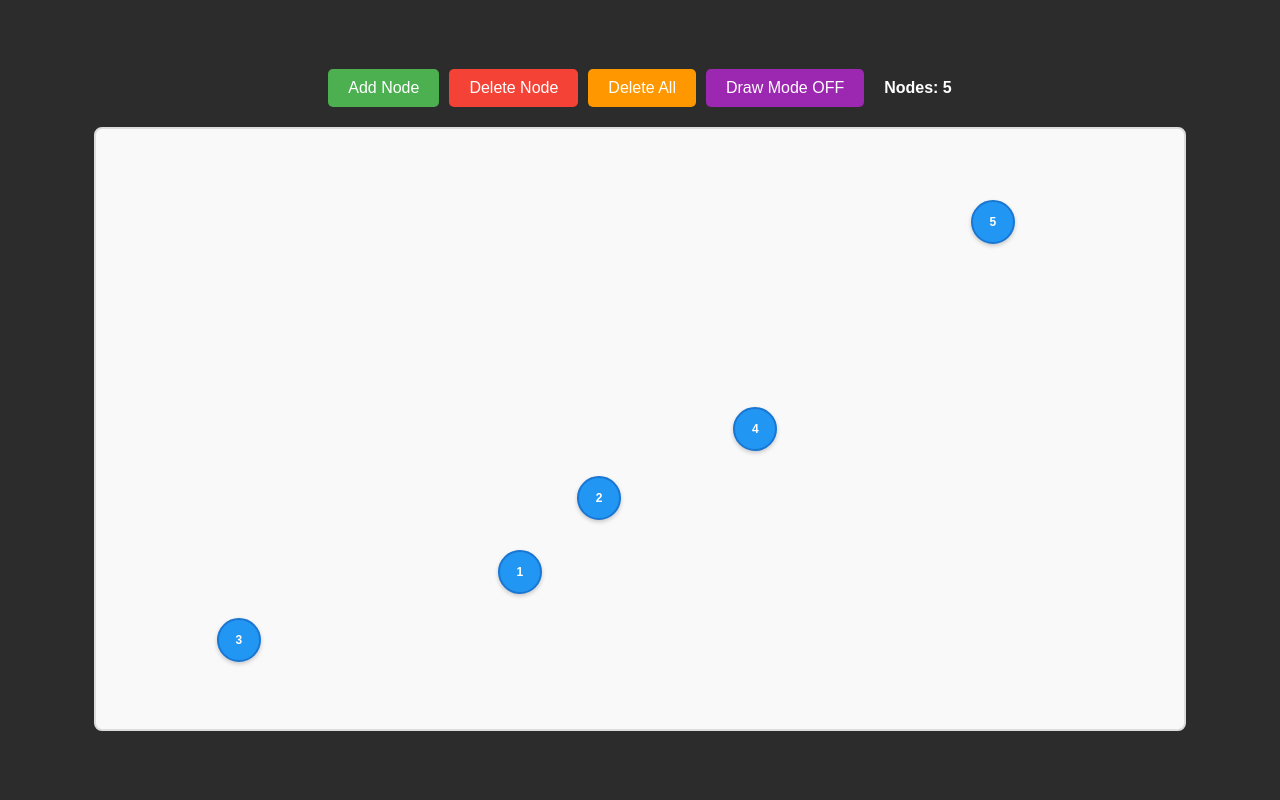
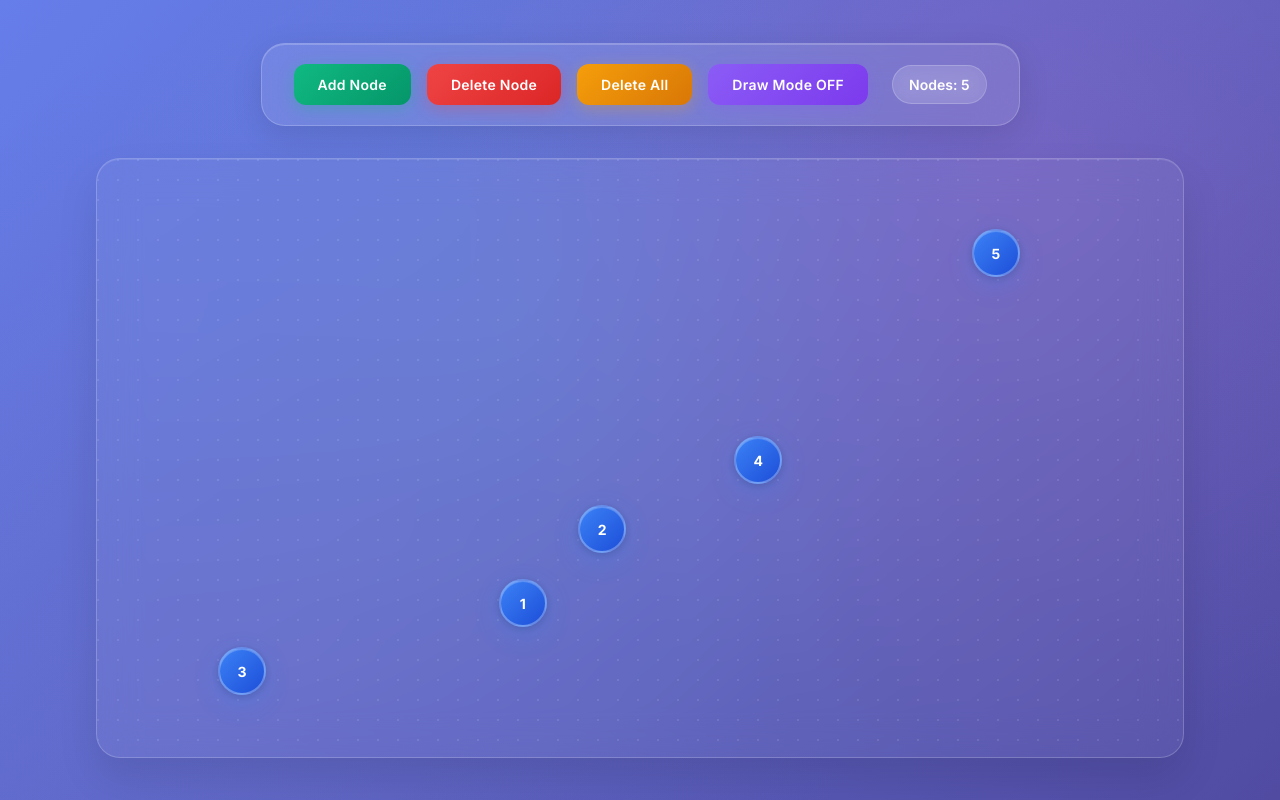
Before and after one commit to ejinian/node-drawer, a React (Vite) app: page / in a window 1280 px wide. Built offline with nearby package versions, Linux system fonts and the light colour scheme.

Commit message:
CSS revamp

```diff
--- a/src/App.css
+++ b/src/App.css
@@ -1,6 +1,15 @@
+@import url('https://fonts.googleapis.com/css2?family=Inter:wght@400;500;600;700&display=swap');
+
+* {
+  box-sizing: border-box;
+}
+
 body {
   margin: 0;
   padding: 0;
+  font-family: 'Inter', -apple-system, BlinkMacSystemFont, sans-serif;
+  background: linear-gradient(135deg, #667eea 0%, #514ba2 100%);
+  overflow: hidden;
 }
 
 .App {
@@ -10,98 +19,209 @@ body {
   flex-direction: column;
   align-items: center;
   justify-content: center;
-  font-family: Arial, sans-serif;
-  background-color: #2c2c2c;
-  box-sizing: border-box;
+  position: relative;
   overflow: hidden;
 }
 
+.App::before {
+  content: '';
+  position: absolute;
+  top: 0;
+  left: 0;
+  right: 0;
+  bottom: 0;
+  background:
+    radial-gradient(circle at 20% 80%, rgba(120, 119, 198, 0.2) 0%, transparent 50%),
+    radial-gradient(circle at 80% 20%, rgba(255, 119, 198, 0.15) 0%, transparent 50%),
+    radial-gradient(circle at 40% 40%, rgba(120, 219, 255, 0.1) 0%, transparent 50%);
+  pointer-events: none;
+  z-index: 0;
+}
+
 .controls {
-  margin-bottom: 20px;
+  margin-bottom: 32px;
   display: flex;
-  gap: 10px;
+  gap: 16px;
   align-items: center;
   z-index: 10;
   flex-shrink: 0;
+  padding: 20px 32px;
+  background: rgba(255, 255, 255, 0.1);
+  backdrop-filter: blur(20px);
+  border: 1px solid rgba(255, 255, 255, 0.2);
+  border-radius: 24px;
+  box-shadow:
+    0 8px 32px rgba(0, 0, 0, 0.1),
+    inset 0 1px 0 rgba(255, 255, 255, 0.2);
 }
 
 .controls button {
-  padding: 10px 20px;
-  font-size: 16px;
+  padding: 12px 24px;
+  font-size: 14px;
+  font-weight: 600;
   border: none;
-  border-radius: 5px;
+  border-radius: 12px;
   cursor: pointer;
-  transition: background-color 0.2s;
+  transition: all 0.3s cubic-bezier(0.4, 0, 0.2, 1);
+  position: relative;
+  overflow: hidden;
+  backdrop-filter: blur(10px);
+  font-family: 'Inter', sans-serif;
+  letter-spacing: 0.02em;
 }
 
+.controls button::before {
+  content: '';
+  position: absolute;
+  top: 0;
+  left: -100%;
+  width: 100%;
+  height: 100%;
+  background: linear-gradient(90deg, transparent, rgba(255, 255, 255, 0.2), transparent);
+  transition: left 0.5s;
+}
+
+.controls button:hover::before {
+  left: 100%;
+}
+
+/* Add Node Button */
 .controls button:first-child {
-  background-color: #4CAF50;
+  background: linear-gradient(135deg, #10b981 0%, #059669 100%);
   color: white;
+  box-shadow: 0 4px 16px rgba(16, 185, 129, 0.3);
 }
 
 .controls button:first-child:hover {
-  background-color: #45a049;
+  transform: translateY(-2px);
+  box-shadow: 0 8px 24px rgba(16, 185, 129, 0.4);
 }
 
+.controls button:first-child:active {
+  transform: translateY(0);
+}
+
+/* Delete Node Button */
 .controls button:nth-child(2) {
-  background-color: #f44336;
+  background: linear-gradient(135deg, #ef4444 0%, #dc2626 100%);
   color: white;
+  box-shadow: 0 4px 16px rgba(239, 68, 68, 0.3);
 }
 
 .controls button:nth-child(2):hover:not(:disabled) {
-  background-color: #da190b;
+  transform: translateY(-2px);
+  box-shadow: 0 8px 24px rgba(239, 68, 68, 0.4);
 }
 
+/* Delete All Button */
 .controls button:nth-child(3) {
-  background-color: #ff9800;
+  background: linear-gradient(135deg, #f59e0b 0%, #d97706 100%);
   color: white;
+  box-shadow: 0 4px 16px rgba(245, 158, 11, 0.3);
 }
 
 .controls button:nth-child(3):hover:not(:disabled) {
-  background-color: #e68900;
+  transform: translateY(-2px);
+  box-shadow: 0 8px 24px rgba(245, 158, 11, 0.4);
+}
+
+/* Draw Mode Button */
+.controls button:nth-child(4) {
+  background: linear-gradient(135deg, #8b5cf6 0%, #7c3aed 100%);
+  color: white;
+  box-shadow: 0 4px 16px rgba(139, 92, 246, 0.3);
+}
+
+.controls button:nth-child(4):hover {
+  transform: translateY(-2px);
+  box-shadow: 0 8px 24px rgba(139, 92, 246, 0.4);
+}
+
+.controls button:nth-child(4).active {
+  background: linear-gradient(135deg, #10b981 0%, #059669 100%);
+  box-shadow:
+    0 8px 24px rgba(16, 185, 129, 0.4),
+    0 0 0 2px rgba(16, 185, 129, 0.2);
+  animation: pulse-glow 2s infinite;
+}
+
+@keyframes pulse-glow {
+  0%, 100% {
+    box-shadow:
+      0 8px 24px rgba(16, 185, 129, 0.4),
+      0 0 0 2px rgba(16, 185, 129, 0.2);
+  }
+  50% {
+    box-shadow:
+      0 8px 32px rgba(16, 185, 129, 0.6),
+      0 0 0 4px rgba(16, 185, 129, 0.3);
+  }
 }
 
 .controls button:disabled {
-  background-color: #cccccc;
+  background: rgba(255, 255, 255, 0.1);
+  color: rgba(255, 255, 255, 0.4);
   cursor: not-allowed;
+  transform: none !important;
+  box-shadow: none !important;
 }
 
 .node-count {
-  font-weight: bold;
+  font-weight: 600;
   color: white;
-  margin-left: 10px;
-}
-
-.controls button:nth-child(4) {
-  background-color: #9c27b0;
-  color: white;
-}
-
-.controls button:nth-child(4):hover {
-  background-color: #7b1fa2;
-}
-
-.controls button:nth-child(4).active {
-  background-color: #4caf50;
-  box-shadow: 0 0 10px rgba(76, 175, 80, 0.5);
+  margin-left: 8px;
+  font-size: 14px;
+  background: rgba(255, 255, 255, 0.1);
+  padding: 8px 16px;
+  border-radius: 20px;
+  backdrop-filter: blur(10px);
+  border: 1px solid rgba(255, 255, 255, 0.2);
 }
 
 .draw-instruction {
-  color: #4caf50;
-  font-weight: bold;
-  font-size: 14px;
+  color: #10b981;
+  font-weight: 600;
+  font-size: 13px;
+  background: rgba(16, 185, 129, 0.1);
+  padding: 8px 16px;
+  border-radius: 20px;
+  border: 1px solid rgba(16, 185, 129, 0.2);
+  animation: breathe 2s ease-in-out infinite;
+}
+
+@keyframes breathe {
+  0%, 100% { opacity: 0.8; }
+  50% { opacity: 1; }
 }
 
 .canvas {
   position: relative;
   width: 85vw;
   height: 75vh;
-  border: 2px solid #ddd;
-  border-radius: 8px;
-  background-color: #f9f9f9;
+  border: 1px solid rgba(255, 255, 255, 0.2);
+  border-radius: 24px;
+  background: rgba(255, 255, 255, 0.05);
+  backdrop-filter: blur(20px);
   overflow: hidden;
   user-select: none;
   flex-shrink: 0;
+  box-shadow:
+    0 20px 40px rgba(0, 0, 0, 0.1),
+    inset 0 1px 0 rgba(255, 255, 255, 0.1);
+}
+
+.canvas::before {
+  content: '';
+  position: absolute;
+  top: 0;
+  left: 0;
+  right: 0;
+  bottom: 0;
+  background-image:
+    radial-gradient(circle at 1px 1px, rgba(255, 255, 255, 0.1) 1px, transparent 0);
+  background-size: 20px 20px;
+  pointer-events: none;
+  z-index: 0;
 }
 
 .arrows-layer {
@@ -114,68 +234,189 @@ body {
   z-index: 1;
 }
 
+.arrows-layer line {
+  stroke: rgba(255, 255, 255, 0.6);
+  stroke-width: 2.5;
+  filter: drop-shadow(0 2px 4px rgba(0, 0, 0, 0.2));
+}
+
+.arrows-layer polygon {
+  fill: rgba(255, 255, 255, 0.8);
+  filter: drop-shadow(0 2px 4px rgba(0, 0, 0, 0.2));
+}
+
 .node {
   position: absolute;
-  width: 40px;
-  height: 40px;
-  background-color: #2196F3;
-  border: 2px solid #1976D2;
+  width: 48px;
+  height: 48px;
+  background: linear-gradient(135deg, #3b82f6 0%, #1d4ed8 100%);
+  border: 2px solid rgba(255, 255, 255, 0.3);
   border-radius: 50%;
   display: flex;
   align-items: center;
   justify-content: center;
   color: white;
-  font-weight: bold;
-  font-size: 12px;
+  font-weight: 700;
+  font-size: 14px;
   cursor: grab;
-  box-shadow: 0 2px 4px rgba(0,0,0,0.2);
+  box-shadow:
+    0 8px 24px rgba(59, 130, 246, 0.3),
+    0 2px 8px rgba(0, 0, 0, 0.2),
+    inset 0 1px 0 rgba(255, 255, 255, 0.2);
   z-index: 2;
-  transition: transform 0.2s ease, background-color 0.2s ease, box-shadow 0.2s ease;
+  backdrop-filter: blur(10px);
+}
+
+.node::before {
+  content: '';
+  position: absolute;
+  top: -2px;
+  left: -2px;
+  right: -2px;
+  bottom: -2px;
+  background: linear-gradient(45deg, transparent 30%, rgba(255, 255, 255, 0.1) 50%, transparent 70%);
+  border-radius: 50%;
+  opacity: 0;
+  transition: opacity 0.3s;
 }
 
 .node:hover {
-  transform: scale(1.1);
-  background-color: #1976D2;
-  box-shadow: 0 4px 8px rgba(0,0,0,0.3);
-  transition: transform 0.2s ease, background-color 0.2s ease, box-shadow 0.2s ease;
+  transform: scale(1.15) translateY(-2px);
+  background: linear-gradient(135deg, #1d4ed8 0%, #1e40af 100%);
+  box-shadow:
+    0 12px 32px rgba(59, 130, 246, 0.4),
+    0 4px 16px rgba(0, 0, 0, 0.3),
+    inset 0 1px 0 rgba(255, 255, 255, 0.3);
+  border-color: rgba(255, 255, 255, 0.5);
+}
+
+.node:hover::before {
+  opacity: 1;
 }
 
 .node:active {
   cursor: grabbing;
+  transform: scale(1.05);
 }
 
 .node.draw-mode {
   cursor: crosshair;
+  border-color: rgba(16, 185, 129, 0.5);
 }
 
 .node.draw-mode:hover {
-  background-color: #4caf50;
-  border-color: #388e3c;
+  background: linear-gradient(135deg, #10b981 0%, #059669 100%);
+  border-color: rgba(16, 185, 129, 0.8);
+  box-shadow:
+    0 12px 32px rgba(16, 185, 129, 0.4),
+    0 4px 16px rgba(0, 0, 0, 0.3);
 }
 
 .node.selected {
-  background-color: #ff9800;
-  border-color: #f57c00;
-  box-shadow: 0 0 15px rgba(255, 152, 0, 0.6);
+  background: linear-gradient(135deg, #f59e0b 0%, #d97706 100%);
+  border-color: rgba(245, 158, 11, 0.8);
+  box-shadow:
+    0 12px 32px rgba(245, 158, 11, 0.4),
+    0 0 0 4px rgba(245, 158, 11, 0.2);
+  animation: selected-pulse 1.5s ease-in-out infinite;
+}
+
+@keyframes selected-pulse {
+  0%, 100% {
+    box-shadow:
+      0 12px 32px rgba(245, 158, 11, 0.4),
+      0 0 0 4px rgba(245, 158, 11, 0.2);
+  }
+  50% {
+    box-shadow:
+      0 16px 40px rgba(245, 158, 11, 0.6),
+      0 0 0 8px rgba(245, 158, 11, 0.3);
+  }
 }
 
 .context-menu {
   position: absolute;
   z-index: 999;
-  background-color: #fff;
-  border: 1px solid #ccc;
-  border-radius: 4px;
-  box-shadow: 0 2px 6px rgba(0,0,0,0.2);
-  min-width: 120px;
+  background: rgba(255, 255, 255, 0.1);
+  backdrop-filter: blur(20px);
+  border: 1px solid rgba(255, 255, 255, 0.2);
+  border-radius: 16px;
+  box-shadow:
+    0 20px 40px rgba(0, 0, 0, 0.2),
+    inset 0 1px 0 rgba(255, 255, 255, 0.1);
+  min-width: 160px;
   font-size: 14px;
+  padding: 8px;
+  animation: context-menu-appear 0.2s cubic-bezier(0.4, 0, 0.2, 1);
+}
+
+@keyframes context-menu-appear {
+  from {
+    opacity: 0;
+    transform: scale(0.9) translateY(-10px);
+  }
+  to {
+    opacity: 1;
+    transform: scale(1) translateY(0);
+  }
 }
 
 .context-menu-item {
-  padding: 8px 12px;
+  padding: 12px 16px;
   cursor: pointer;
-  color: #333;
+  color: white;
+  border-radius: 12px;
+  transition: all 0.2s cubic-bezier(0.4, 0, 0.2, 1);
+  font-weight: 500;
+  position: relative;
+  overflow: hidden;
+}
+
+.context-menu-item::before {
+  content: '';
+  position: absolute;
+  top: 0;
+  left: -100%;
+  width: 100%;
+  height: 100%;
+  background: linear-gradient(90deg, transparent, rgba(255, 255, 255, 0.1), transparent);
+  transition: left 0.3s;
 }
 
 .context-menu-item:hover {
-  background-color: #f0f0f0;
+  background: rgba(255, 255, 255, 0.15);
+  transform: translateX(4px);
 }
+
+.context-menu-item:hover::before {
+  left: 100%;
+}
+
+.context-menu-item:active {
+  transform: translateX(2px);
+}
+
+/* Responsive adjustments */
+@media (max-width: 768px) {
+  .controls {
+    flex-wrap: wrap;
+    gap: 12px;
+    padding: 16px 20px;
+  }
+
+  .controls button {
+    padding: 10px 20px;
+    font-size: 13px;
+  }
+
+  .canvas {
+    width: 95vw;
+    height: 70vh;
+  }
+
+  .node {
+    width: 44px;
+    height: 44px;
+    font-size: 12px;
+  }
+}
--- a/src/App.jsx
+++ b/src/App.jsx
@@ -192,9 +192,6 @@ function App() {
           {drawMode ? 'Draw Mode ON' : 'Draw Mode OFF'}
         </button>
         <span className="node-count">Nodes: {nodes.length}</span>
-        {drawMode && drawingArrow && (
-          <span className="draw-instruction">Click another node to draw arrow</span>
-        )}
       </div>
 
       <div className="canvas" onContextMenu={handleCanvasContextMenu}>
```
